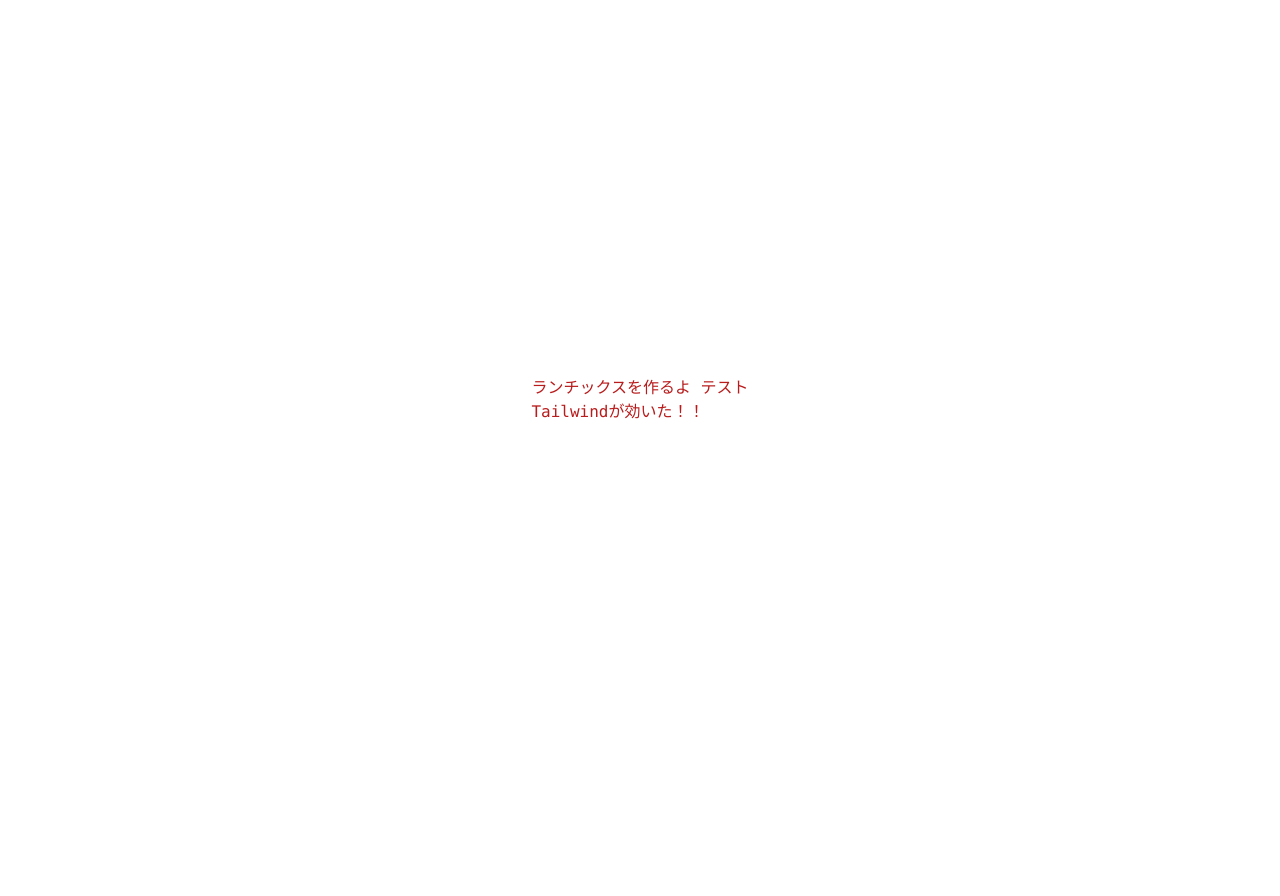
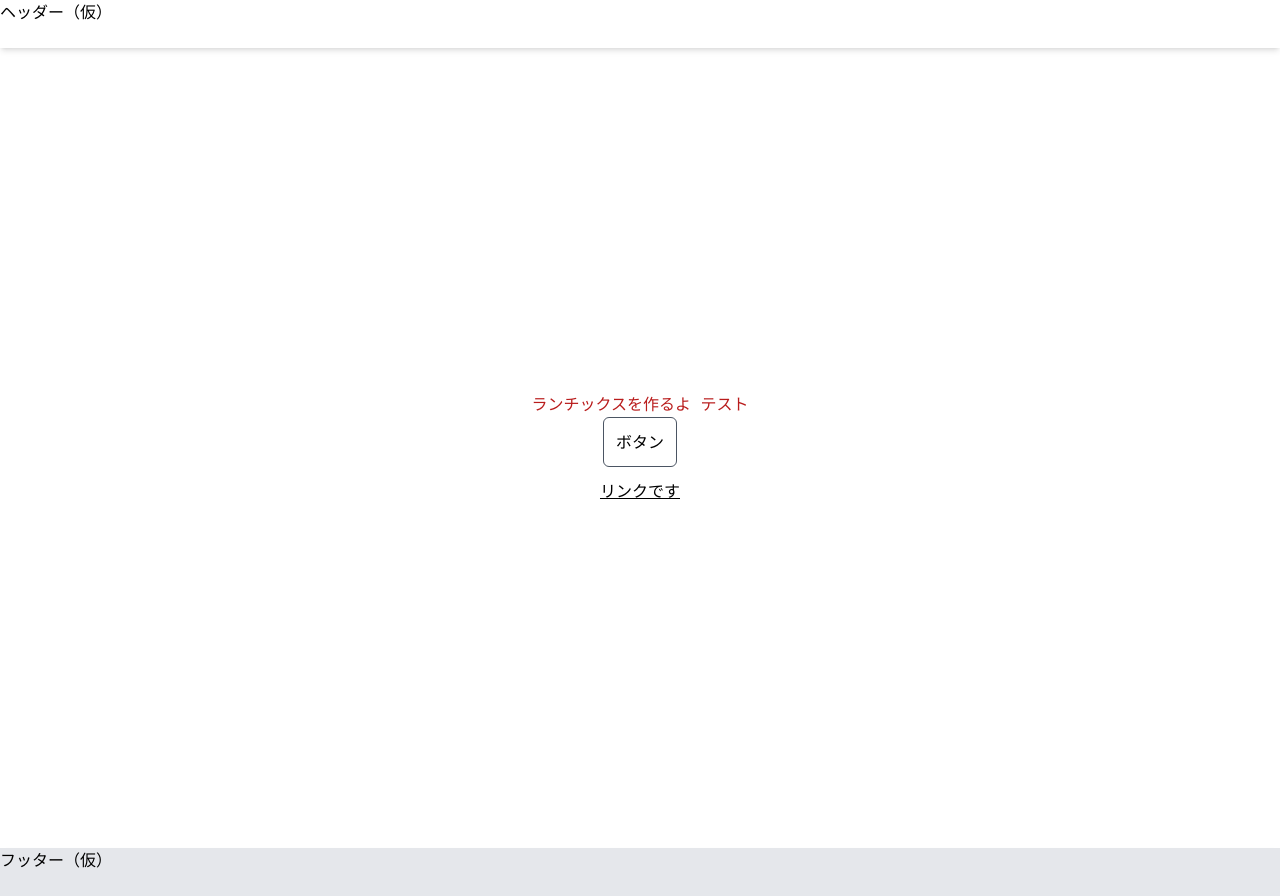
Before and after one commit to suzu1997/rakus-sns-app, a Next.js app: page / in a window 1280 px wide. Before the commit the page ends 800 px from the top, so only its background shows below. Built offline with nearby package versions, Linux system fonts and the light colour scheme.

Commit message:
色々と仮実装してみました。

```diff
--- a/src/components/Button.tsx
+++ b/src/components/Button.tsx
@@ -1,15 +1,19 @@
-import { MouseEventHandler, VFC } from 'react';
+import { MouseEventHandler, VFC } from "react";
 
 type Props = {
-  label: string,
-  onClick: MouseEventHandler<HTMLButtonElement>
-}
+  label: string;
+  onClick: MouseEventHandler<HTMLButtonElement>;
+};
 
 export const Button: VFC<Props> = (props) => {
   const { label, onClick } = props;
 
   return (
-    <button type="button" onClick={onClick}>
+    <button
+      type="button"
+      onClick={onClick}
+      className="border rounded-md p-3 border-gray-600 hover:bg-gray-200"
+    >
       <span>{label}</span>
     </button>
   );
--- /dev/null
+++ b/src/components/Footer.tsx
@@ -0,0 +1,9 @@
+import { VFC } from "react";
+
+export const Footer: VFC = () => {
+  return (
+    <footer className="h-12 w-full shadow-md bg-gray-200">
+      フッター（仮）
+    </footer>
+  );
+};
--- /dev/null
+++ b/src/components/Header.tsx
@@ -0,0 +1,5 @@
+import { VFC } from "react";
+
+export const Header: VFC = () => {
+  return <header className="h-12 w-full shadow-md">ヘッダー（仮）</header>;
+};
--- a/src/pages/_app.tsx
+++ b/src/pages/_app.tsx
@@ -1,9 +1,17 @@
 import { AppProps } from "next/app";
 import "../styles/globals.css";
 import "tailwindcss/tailwind.css";
+import { Header } from "../components/Header";
+import { Footer } from "../components/Footer";
 
 function MyApp({ Component, pageProps }: AppProps) {
-  return <Component {...pageProps} />;
+  return (
+    <>
+      <Header />
+      <Component {...pageProps} />
+      <Footer />
+    </>
+  );
 }
 
 export default MyApp;
--- /dev/null
+++ b/src/pages/aaa/test.tsx
@@ -0,0 +1,17 @@
+import type { NextPage } from "next";
+import Link from "next/link";
+
+const Test: NextPage = () => {
+  return (
+    <>
+      <main className="flex justify-center items-center flex-col min-h-screen ">
+        <p className="font-mono text-red-700">テスト</p>
+        <Link href="/">
+          <a className="underline hover:text-blue-800 mt-3">トップへ戻る</a>
+        </Link>
+      </main>
+    </>
+  );
+};
+
+export default Test;
--- a/src/pages/index.tsx
+++ b/src/pages/index.tsx
@@ -1,5 +1,7 @@
 import type { NextPage } from "next";
 import Head from "next/head";
+import Link from "next/link";
+import { Button } from "../components/Button";
 
 const Home: NextPage = () => {
   return (
@@ -10,9 +12,17 @@
         <link rel="icon" href="/favicon.ico" />
       </Head>
 
-      <main className="flex justify-center items-center flex-col min-h-screen font-mono text-red-700">
-        ランチックスを作るよ テスト<br />
-        Tailwindが効いた！！
+      <main className="flex justify-center items-center flex-col min-h-screen">
+        <p className="font-mono text-red-700">ランチックスを作るよ テスト</p>
+        <Button
+          label="ボタン"
+          onClick={() => {
+            alert("ボタンが押されました");
+          }}
+        />
+        <Link href="/aaa/test">
+          <a className="underline hover:text-blue-800 mt-3">リンクです</a>
+        </Link>
       </main>
     </>
   );
```
